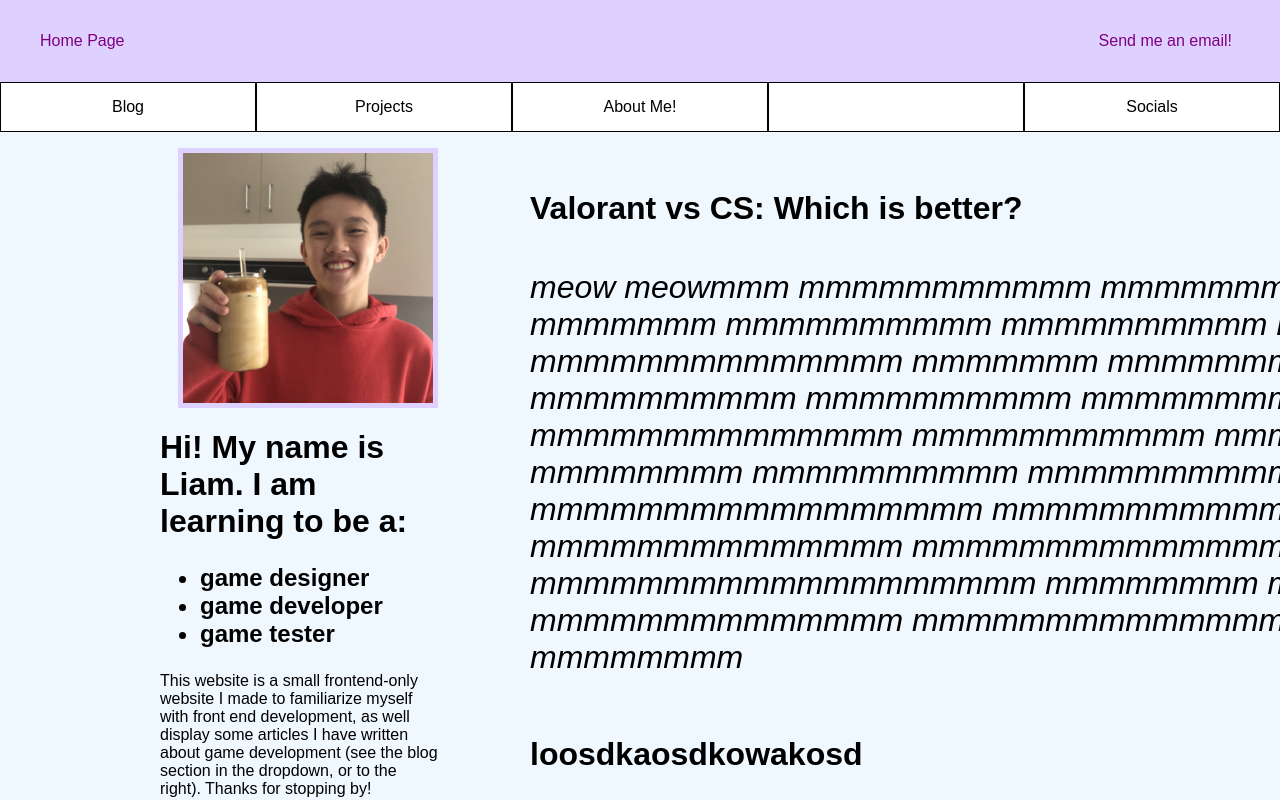
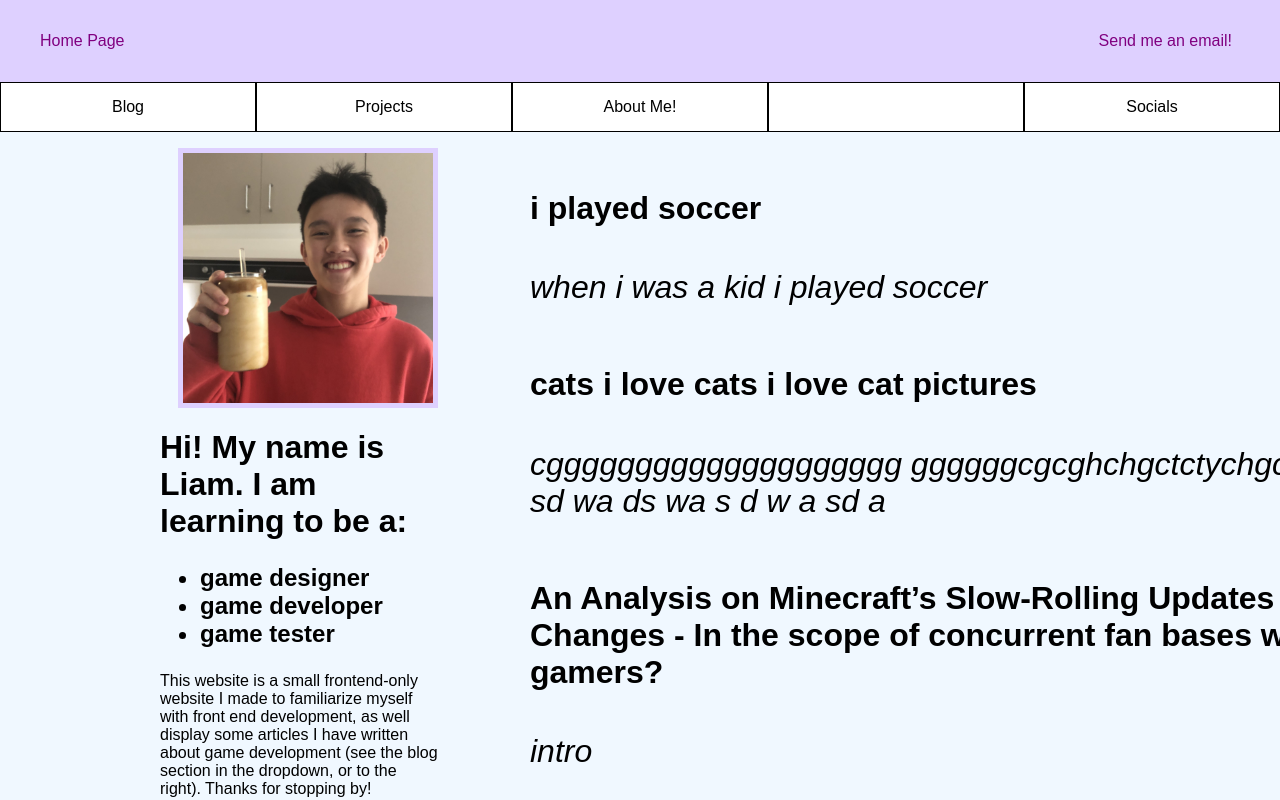
Before and after one commit to huynhli/Frontend-Blog, a React (Create React App) app: page / in a window 1280 px wide. Shown: the top 800 px of the page. Built offline with nearby package versions, Linux system fonts and the light colour scheme; no server answers.

Commit message:
photos + cleaning + home page
- dynamic home page articles
- timeline photo to project tab
- deleted some files
- formatting and spacing

```diff
--- a/src/App.js
+++ b/src/App.js
@@ -1,26 +1,20 @@
 import React from 'react';
-
-{/*TODO fix import order*/}
 import { BrowserRouter, Routes, Route, Outlet } from 'react-router-dom';
-import Home from './pages/home/Home'
-import Projects from './pages/projects/Projects';
-import BlogGrid from './pages/blog/BlogGrid';
-import BlogPost from './pages/blog/BlogPost';
 
 import Header from './components/header/Header'
 import Footer from './components/footer/Footer';
+import DropDownNaviBar from './components/navigation_bar/NavigationBar';
+
+import Home from './pages/home/Home'
+import BlogGrid from './pages/blog/BlogGrid';
+import BlogPost from './pages/blog/BlogPost';
+import Projects from './pages/projects/Projects';
+import AboutMe from './pages/about_me/AboutMe';
 import CoolPage from './pages/cool_page/coolpage';
-import DropDownNaviBar from './components/navigation_bar/NavigationBar';
-import DigitalCameraDiary from './pages/cameradiary/DigitalCameraDiary';
-import AboutMe from './pages/about_me/AboutMe';
-// import logo from './assets/images/favicon.ico' --> instead of importing we can require it
-// cannot access files in public, but CAN access files if using app.css
-
-
 
 // class App extends Component {
 //   render() {
-function App() {
+export default function App() {
   // helper for formatting all pages with components
   const Layout = () => {
     return (
@@ -60,7 +54,6 @@ function App() {
               <Route path="aboutme" element={<AboutMe />} />
 
               {/*Socials dropdown routes*/}
-              <Route path="digitalcameradiary" element={<DigitalCameraDiary />} />
 
               {/*Cool page*/}
               <Route path="coolpage" element={<CoolPage />}/>
@@ -71,6 +64,3 @@ function App() {
     </div>
   );
 }
-
-
-export default App;
--- a/src/components/navigation_bar/NavigationBar.js
+++ b/src/components/navigation_bar/NavigationBar.js
@@ -62,10 +62,9 @@ export default function DropDownNaviBar(){
                      <a href="https://www.linkedin.com/in/liam-huynh-91aa1a1a1/" target="_blank" rel="noopener noreferrer">LinkedIn</a>
                      <a href="https://open.spotify.com/user/trachscor" target="_blank" rel="noopener noreferrer">Spotify</a>
                      <a href="https://steamcommunity.com/id/trach_scor/" target="_blank" rel="noopener noreferrer">Steam</a>
+                     <a href="https://github.com/huynhli" target="_blank" rel="noopener noreferrer">Github</a>
                      <a href="https://letterboxd.com/liamh121/" target="_blank" rel="noopener noreferrer">Letterboxd</a>
                      <a href="https://www.goodreads.com/user/show/137412243-liam" target="_blank" rel="noopener noreferrer">Goodreads</a>
-
-                     <a href="/digitalcameradiary">Digital Camera Diary</a>
                </div>
             </div>
 
--- a/src/pages/blog/BlogGrid.js
+++ b/src/pages/blog/BlogGrid.js
@@ -23,12 +23,13 @@ export default function BlogGrid (){
          while (true) {
             try {
                const response = await fetch(`/assets/BlogPost${count + 1}.txt`);
+
                //not necessary for this website type but error handling -> server issues, etc.
                if (!response.ok) {
                   break;
                }
 
-               //as no proper server, response.status is 200
+               //response.status is always 200, even for files that don't exist
                //therefore checks for line that only empty files have
                if ((await response.text()).includes("<!doctype html>")) {
                   break;
--- a/src/pages/home/Home.js
+++ b/src/pages/home/Home.js
@@ -1,11 +1,56 @@
 import './Home.css';
+
+import React, { useState, useEffect } from 'react';
 import BlogPost from '../blog/BlogPost';
+import { Link } from 'react-router-dom';
 
 export default function Home(){
 
    //Helper for button click routing
    const goToBlogGrid = () => {
       window.location.href = '/bloggrid'
+   }
+
+   //Still counting
+   const [loading, setLoading] = useState(true);
+
+   //helper for calc post nums -> can't reuse for static site!
+   const [fileCount, setFileCount] = useState(0);
+   useEffect(() => {
+      const checkFiles = async () => {
+         let count = 0;
+         while (true) {
+            try {
+               const response = await fetch(`/assets/BlogPost${count + 1}.txt`);
+
+               //not necessary for this website type but error handling -> server issues, etc.
+               if (!response.ok) {
+                  break;
+               }
+
+               //response.status is always 200, even for files that don't exist
+               //therefore checks for line that only empty files have
+               if ((await response.text()).includes("<!doctype html>")) {
+                  break;
+               }
+
+               count++;
+            } catch (error) {
+               //in case fetch throws an error
+               console.error('Error fetching file:', error);
+               break;
+            }
+         }
+         setFileCount(count);
+         setLoading(false);
+      };
+      checkFiles();
+   }, []);
+
+
+   //loading page
+   if(loading){
+      return <div className='Loading'>Loading...</div>;
    }
 
 
@@ -26,26 +71,26 @@ export default function Home(){
             </div>
 
             <div className="line-divider">
-               {/* <h1>hi</h1> */}
+
             </div>
 
             <div className="blog-stuff">
                <div className="articles">
                   <div className="blog-block">
                   {/* TODO fix links here to be dynamic (?) */}
-                     <p><a href="/blogposts/blogpost?fileNum=1" className="article-heading">
-                     <BlogPost renderIntro={true} fileNum={1}/>
-                     </a></p>
+                     <p><Link to={`/blogposts/blogpost?fileNum=${fileCount}`} className="article-heading">
+                     <BlogPost renderIntro={true} fileNum={fileCount}/>
+                     </Link></p>
                   </div>
                   <div className="blog-block">
-                     <p><a href="/blogposts/blogpost?fileNum=2" className="article-heading">
-                     <BlogPost renderIntro={true} fileNum={2}/>
-                     </a></p>
+                     <p><Link to={`/blogposts/blogpost?fileNum=${fileCount-1}`} className="article-heading">
+                     <BlogPost renderIntro={true} fileNum={fileCount-1}/>
+                     </Link></p>
                   </div>
                   <div className="blog-block">
-                     <p><a href="/blogposts/blogpost?fileNum=3" className="article-heading">
-                     <BlogPost renderIntro={true} fileNum={3}/>
-                     </a></p>
+                     <p><Link to={`/blogposts/blogpost?fileNum=${fileCount-2}`} className="article-heading">
+                     <BlogPost renderIntro={true} fileNum={fileCount-2}/>
+                     </Link></p>
                   </div>
                </div>
                <div className="view-all-button">
--- a/src/pages/projects/Projects.css
+++ b/src/pages/projects/Projects.css
@@ -5,7 +5,8 @@
    padding-inline-start: 10%;
    padding-inline-end: 10%;
    flex-direction: column;
-   margin-top: 1em;
+   margin-top: 3em;
+   margin-bottom: 3em;
 }
 
 .ProjectsPage .banners-header-hyperlink{
@@ -31,14 +32,12 @@
    background-color: #04AA6D;
    padding: 10px;
    text-align: center;
-   /*TODO Should I be using childs here for all banners???*/
 }
 
 .ProjectsPage .banner-one-before-hovering {
    /* background-color: #df33d6; */
    padding: 10px;
    position: relative;
-   margin-bottom: 40px;
    border: 2px solid black;
 }
 
--- a/src/pages/projects/Projects.js
+++ b/src/pages/projects/Projects.js
@@ -1,6 +1,7 @@
 import './Projects.css';
 
 import React from 'react';
+import websiteTimeline from '../../assets/Website Timeline Graphics.png';
 
 export default function Projects (){
    return (
@@ -13,7 +14,7 @@ export default function Projects (){
                      <a className="banners-header-hyperlink" href="/">Frontend Website/Blog</a>
                   </h1>
                      <div className="banner-one-while-hovering">
-                        <img src="" alt="There should be a timeline image here"></img>
+                        <img src={websiteTimeline} alt="There should be a timeline image here"></img>
                         <p className="banners-body-paragraph">This is the current website you are looking at. It is a backend-less SPA (single page application) that works using React and Express for routing.</p>
                      </div>
                </div>
```
Also changed, not shown: src/assets/Website Timeline Graphics.png (added), 8 other files (tests, documents, lock files or other folders).
